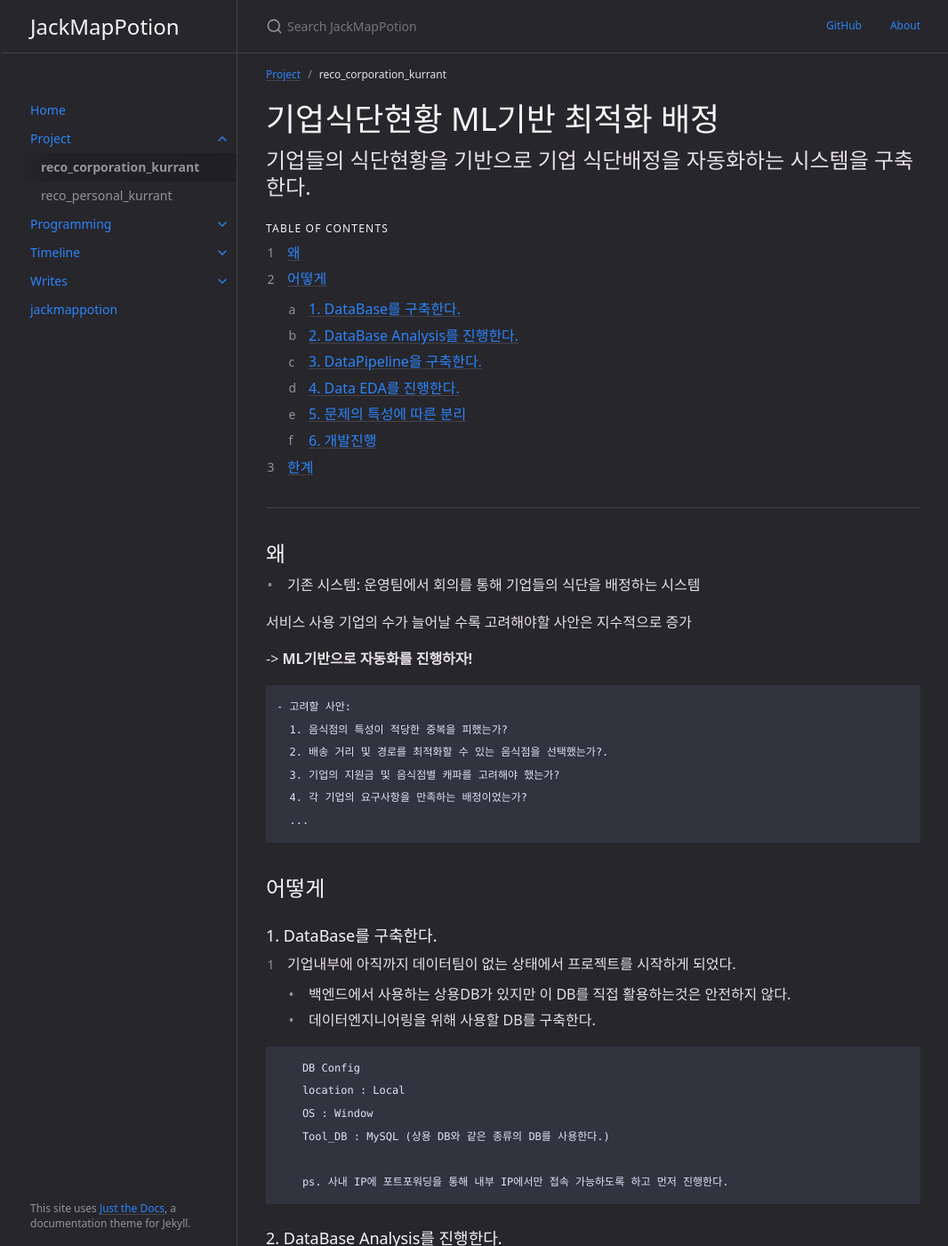
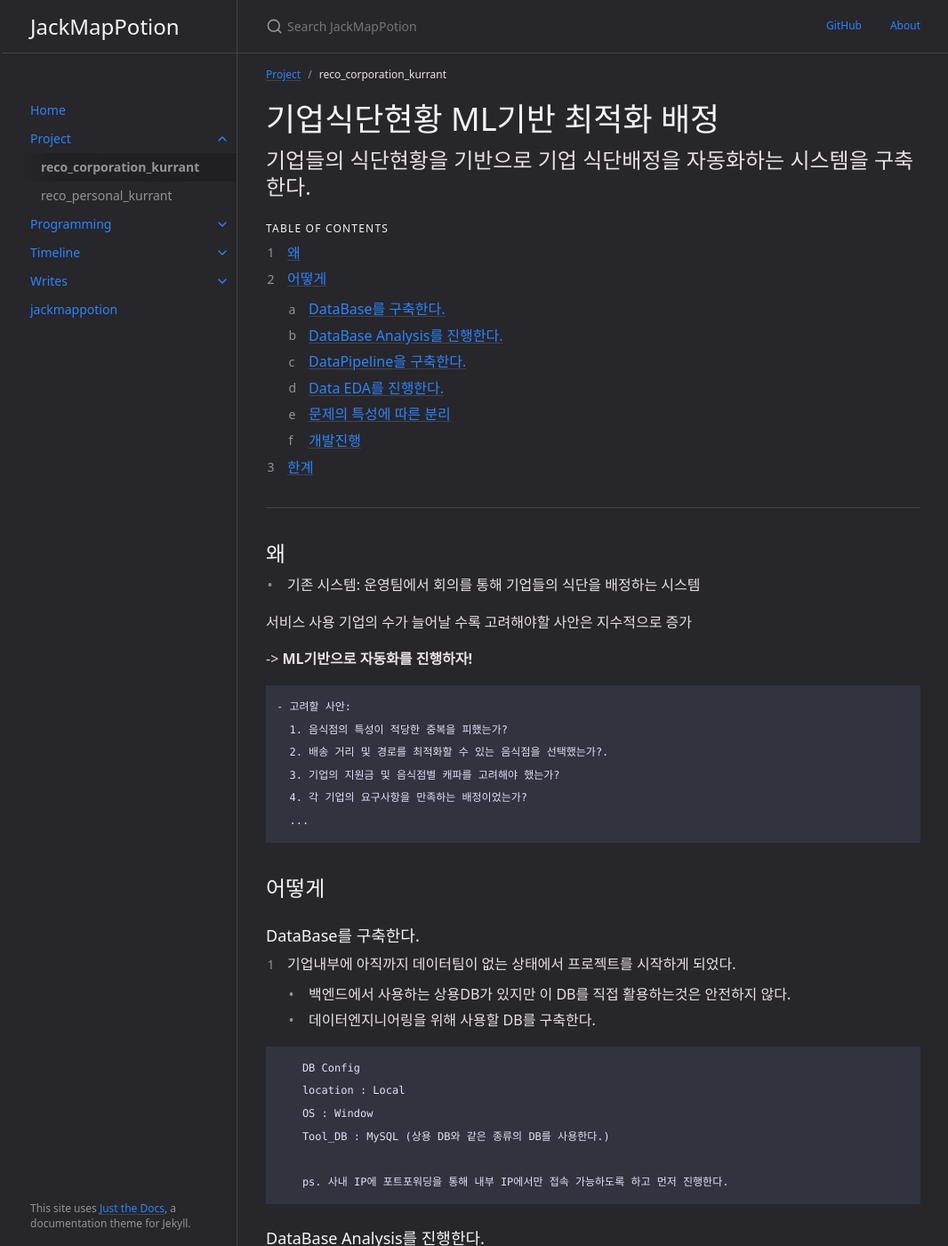
Before and after one commit to jackmappotion/jackmappotion.github.io, a Jekyll site: the page built from docs/project/reco_corporation_kurrant.md, in a window 1280 px wide and 1400 px high. Shown: the whole window at 89% size, without its empty margins (105-1171 px from the left). Built offline with Jekyll 4.4.1, drawn with Linux system fonts in a browser that asks for light colours; some of the changed text lies outside the part shown.

Commit message:
:recycle: Delete number

````diff
--- a/docs/project/reco_corporation_kurrant.md
+++ b/docs/project/reco_corporation_kurrant.md
@@ -34,7 +34,7 @@ parent: Project
 
 ## 어떻게
 
-### 1. DataBase를 구축한다.
+### DataBase를 구축한다.
 1. 기업내부에 아직까지 데이터팀이 없는 상태에서 프로젝트를 시작하게 되었다.
     - 백엔드에서 사용하는 상용DB가 있지만 이 DB를 직접 활용하는것은 안전하지 않다.
     - 데이터엔지니어링을 위해 사용할 DB를 구축한다.
@@ -48,7 +48,7 @@ parent: Project
     ps. 사내 IP에 포트포워딩을 통해 내부 IP에서만 접속 가능하도록 하고 먼저 진행한다.
 ```
 
-### 2. DataBase Analysis를 진행한다.
+### DataBase Analysis를 진행한다.
 1. 사용 DataBase는 정규화가 많이 진행되어 있으며 많은 Mapping이 되어있다.
     - 이를 적절하게 해석하여 Data-Engineer용 DB에 넣을 데이터 및 테이블을 설계한다.
     - 테이블의 description을 보아도 좋지만, Backend 자원과 지속적인 의사소통을 통해 설계를 진행한다.
@@ -81,7 +81,7 @@ parent: Project
 ```
 
 
-### 3. DataPipeline을 구축한다.
+### DataPipeline을 구축한다.
 1. 데이터 엔지니어링을 위한 DB를 구축했다면 상용 DB의 데이터중 필요한 데이터를 가져올 수 있는 DataPipeline을 구축해야 한다.
     - 수동이 아닌 자동으로 실행되는 DataPipeline을 구축하는것은 처음하는 일이었다.
     - Apache airflow를 통해 DataPipeline을 구축하기로 한다.
@@ -94,7 +94,7 @@ parent: Project
         schedule_interval : 0 5 * * 1 (매주 5AM 진행)
 ```
 
-### 4. Data EDA를 진행한다.
+### Data EDA를 진행한다.
 1. 데이터 엔지니어링을 통한 의사결정이 처음 진행되는 부분이 있기 때문에 아직까지는 데이터의 정합성이 상당히 부족했다.
     - 데이터 EDA를 통해 의심가는 데이터들에 대한 확인을 운영팀과 함께 진행한다.
     - 문제가 있는 부분은 데이터를 수정하거나, 비즈니스 문제가 엮여있을 경우 데이터 엔지니어링시 하드코딩 할 수 있도록 기록한다.
@@ -114,7 +114,7 @@ parent: Project
     ...
 ```
 
-### 5. 문제의 특성에 따른 분리
+### 문제의 특성에 따른 분리
 1. 큰 문제를 해결할 때 작은 문제들의 특성이 모두 동일 하지 않다.
 
 ```
@@ -128,7 +128,7 @@ parent: Project
             - 사용일 관련 문제 (음식점이 제공 가능 요일, 기업 서비스 사용 요일)
 ```
 
-### 6. 개발진행
+### 개발진행
 1. 이제 개발을 진행한다.
 
 ```
````
